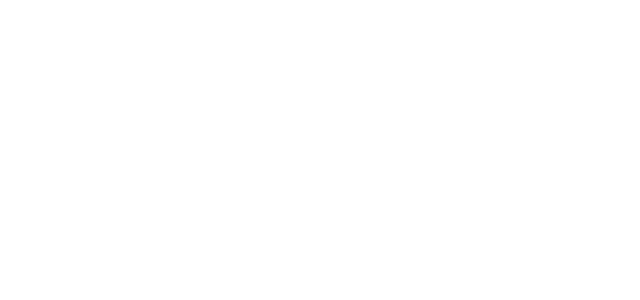
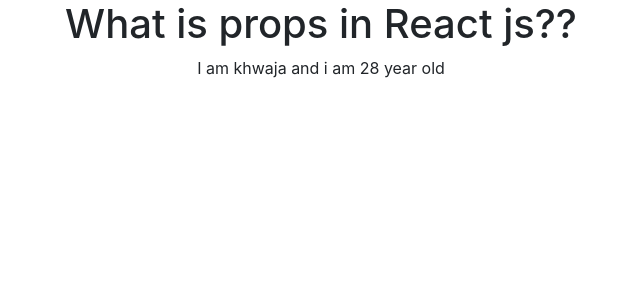
Before and after one commit to HusnainK721/my-first-app, a React (Create React App) app: page / in a window 1280 px wide. Shown: the top 300 px of the page, without its empty margins (319-959 px from the left). Built offline with nearby package versions, Linux system fonts and the light colour scheme.

Commit message:
render data on page

```diff
--- a/src/Component/HomePage/LandingPage/Landing.jsx
+++ b/src/Component/HomePage/LandingPage/Landing.jsx
@@ -1,5 +1,10 @@
 import React from "react";
+import { PropsPracticeParent } from "../../C-MainBodySection/SamplePage/PropsPracticeParent";
 
 export const Landing = () => {
-  return <div></div>;
+  return (
+    <div>
+      <PropsPracticeParent />
+    </div>
+  );
 };
```
Also changed, not shown: 1 other file (tests, documents, lock files or other folders).
